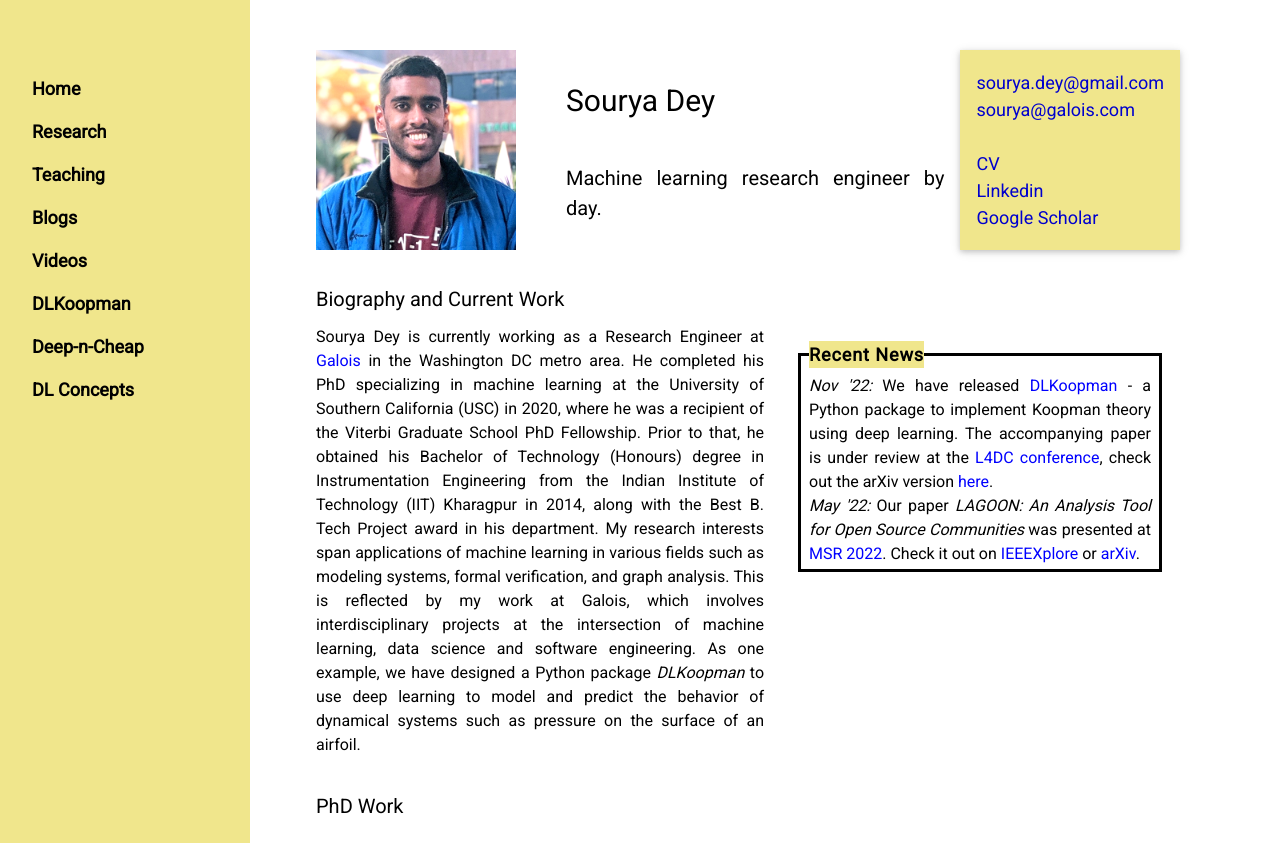
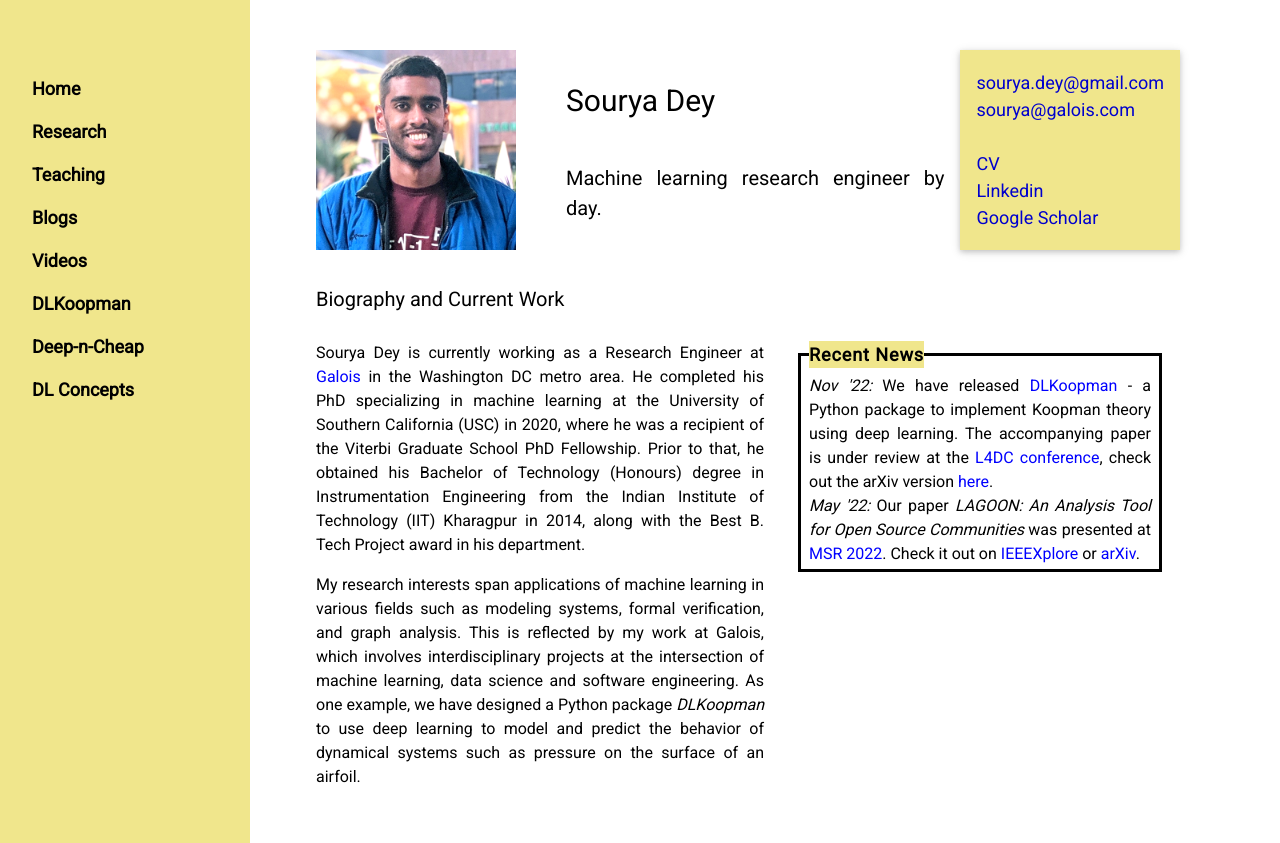
Before and after one commit to souryadey/souryadey.github.io, a Jekyll site: the page built from index.html, in a window 1280 px wide and 900 px high, cut to the strip 0-843 px from the top of the window. Built offline with Jekyll 4.4.1, drawn with Linux system fonts in a browser that asks for light colours.

Commit message:
fix para

```diff
--- a/index.html
+++ b/index.html
@@ -63,9 +63,8 @@ fieldset {
 <div class="w3-container"><h4>Biography and Current Work</h4></div>
 <div class="w3-cell-row">
     <div class="w3-container w3-mobile w3-cell">
-    	Sourya Dey is currently working as a Research Engineer at <a class="inlink" href="https://galois.com/" target="_blank">Galois</a> in the Washington DC metro area. He completed his PhD specializing in machine learning at the University of Southern California (USC) in 2020, where he was a recipient of the Viterbi Graduate School PhD Fellowship. Prior to that, he obtained his Bachelor of Technology (Honours) degree in Instrumentation Engineering from the Indian Institute of Technology (IIT) Kharagpur in 2014, along with the Best B. Tech Project award in his department.
-
-        My research interests span applications of machine learning in various fields such as modeling systems, formal verification, and graph analysis. This is reflected by my work at Galois, which involves interdisciplinary projects at the intersection of machine learning, data science and software engineering. As one example, we have designed a Python package <i>DLKoopman</i> to use deep learning to model and predict the behavior of dynamical systems such as pressure on the surface of an airfoil.
+    	<p>Sourya Dey is currently working as a Research Engineer at <a class="inlink" href="https://galois.com/" target="_blank">Galois</a> in the Washington DC metro area. He completed his PhD specializing in machine learning at the University of Southern California (USC) in 2020, where he was a recipient of the Viterbi Graduate School PhD Fellowship. Prior to that, he obtained his Bachelor of Technology (Honours) degree in Instrumentation Engineering from the Indian Institute of Technology (IIT) Kharagpur in 2014, along with the Best B. Tech Project award in his department.</p>
+        <p>My research interests span applications of machine learning in various fields such as modeling systems, formal verification, and graph analysis. This is reflected by my work at Galois, which involves interdisciplinary projects at the intersection of machine learning, data science and software engineering. As one example, we have designed a Python package <i>DLKoopman</i> to use deep learning to model and predict the behavior of dynamical systems such as pressure on the surface of an airfoil.</p>
     </div>
     <div class="w3-container w3-mobile w3-cell" style="width:400px;">
         <!-- initial option: university logos -->
```
